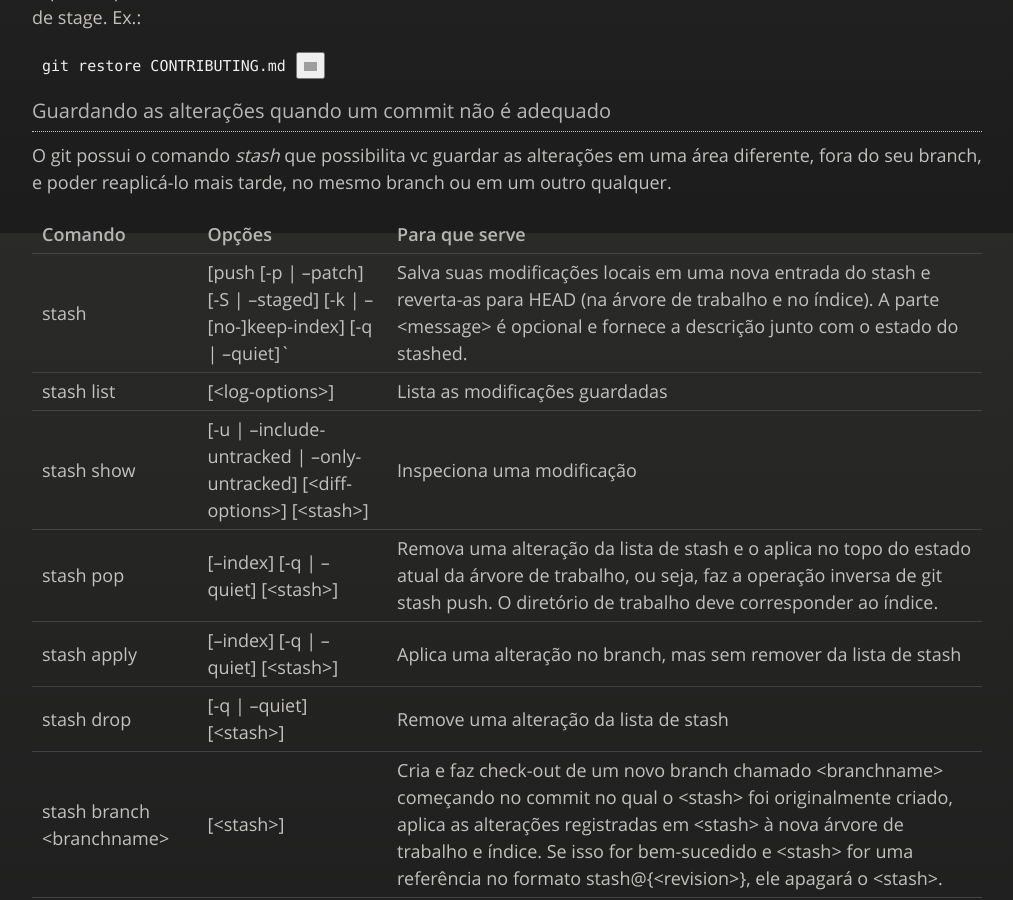
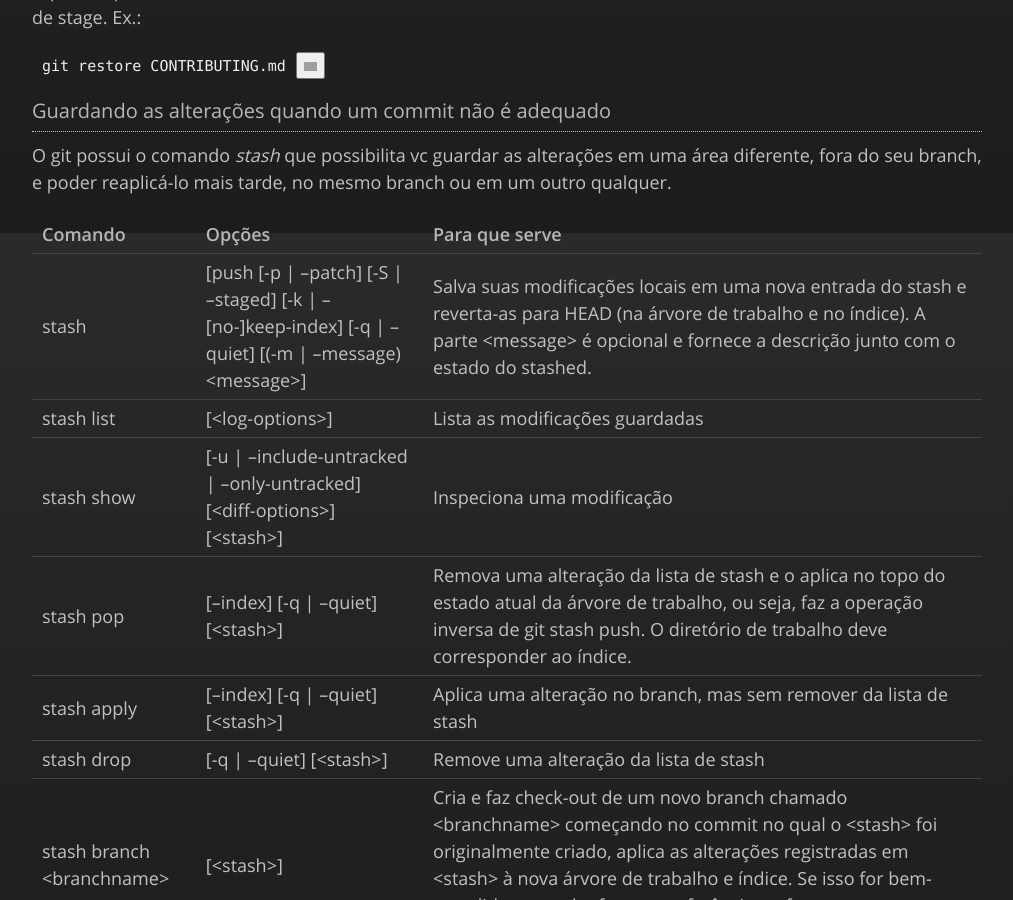
Before and after one commit to JeannAndrade/jeannandrade.github.io, a Jekyll site: the page built from content/git/index.md, in a window 1280 px wide and 900 px high, scrolled down 9667 px. Shown: the whole window, without its empty margins (108-1121 px from the left). Built offline with Jekyll 4.4.1, drawn with Linux system fonts in a browser that asks for light colours; nearby versions of some CDN libraries; comment, search, counter and statistics services are not loaded; our own code applies the rules of GitHub Pages for plain Markdown files; grey boxes are pictures that could not be loaded.

Commit message:
correção no stash

```diff
--- a/content/git/index.md
+++ b/content/git/index.md
@@ -339,7 +339,7 @@ O git possui o comando *stash* que possibilita vc guardar as alterações em uma
 
 | Comando | Opções | Para que serve |
 | ----- | ----- | ----- |
-| stash | [push [-p \| --patch] [-S \| --staged] [-k \| --[no-]keep-index] [-q \| --quiet]` | Salva suas modificações locais em uma nova entrada do stash e reverta-as para HEAD (na árvore de trabalho e no índice). A parte \<message\> é opcional e fornece a descrição junto com o estado do stashed. |
+| stash | [push [-p \| --patch] [-S \| --staged] [-k \| --[no-]keep-index] [-q \| --quiet] [(-m \| --message) \<message\>] | Salva suas modificações locais em uma nova entrada do stash e reverta-as para HEAD (na árvore de trabalho e no índice). A parte \<message\> é opcional e fornece a descrição junto com o estado do stashed. |
 | stash list | [\<log-options\>] | Lista as modificações guardadas |
 | stash show | [-u \| --include-untracked \| --only-untracked] [\<diff-options\>] [\<stash\>] | Inspeciona uma modificação |
 | stash pop | [--index] [-q \| --quiet] [\<stash\>] | Remova uma alteração da lista de stash e o aplica no topo do estado atual da árvore de trabalho, ou seja, faz a operação inversa de git stash push. O diretório de trabalho deve corresponder ao índice. |
```
